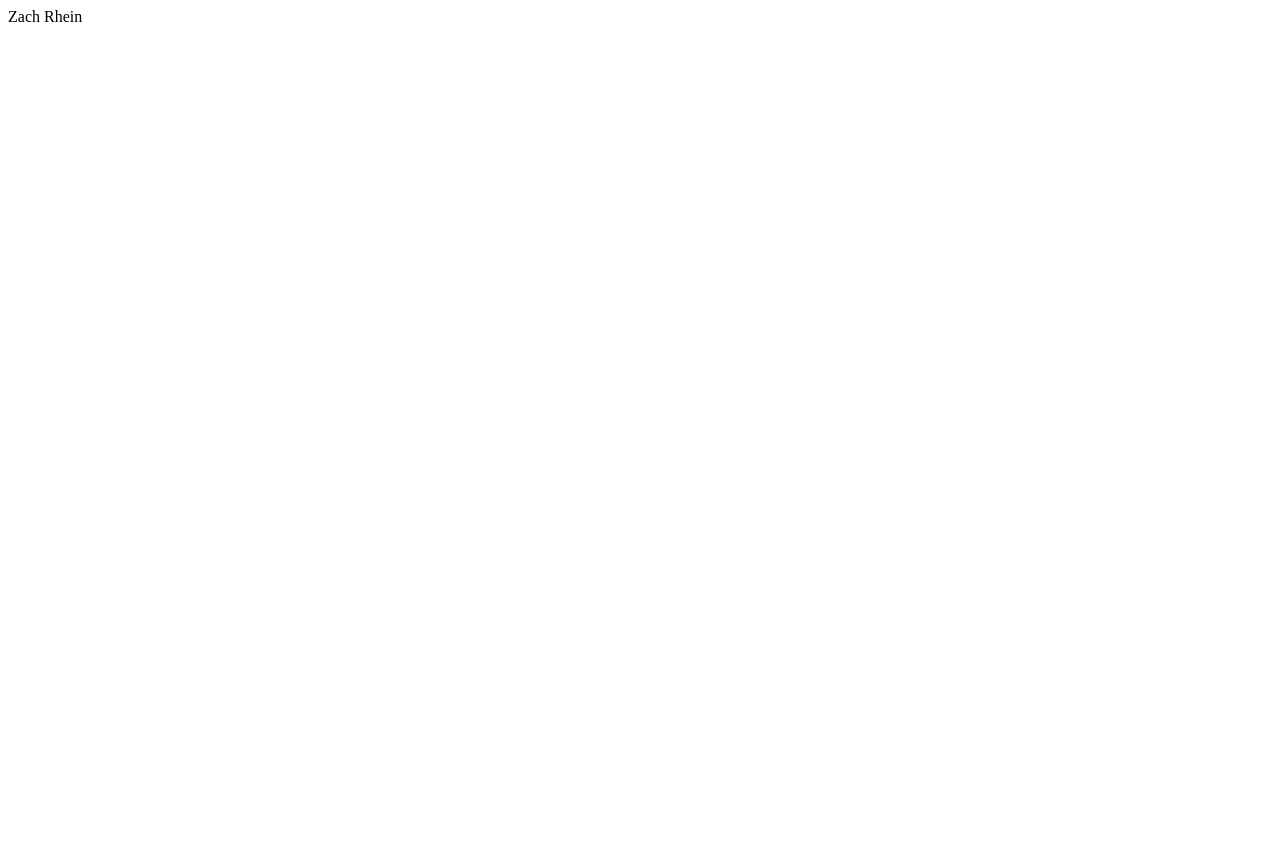
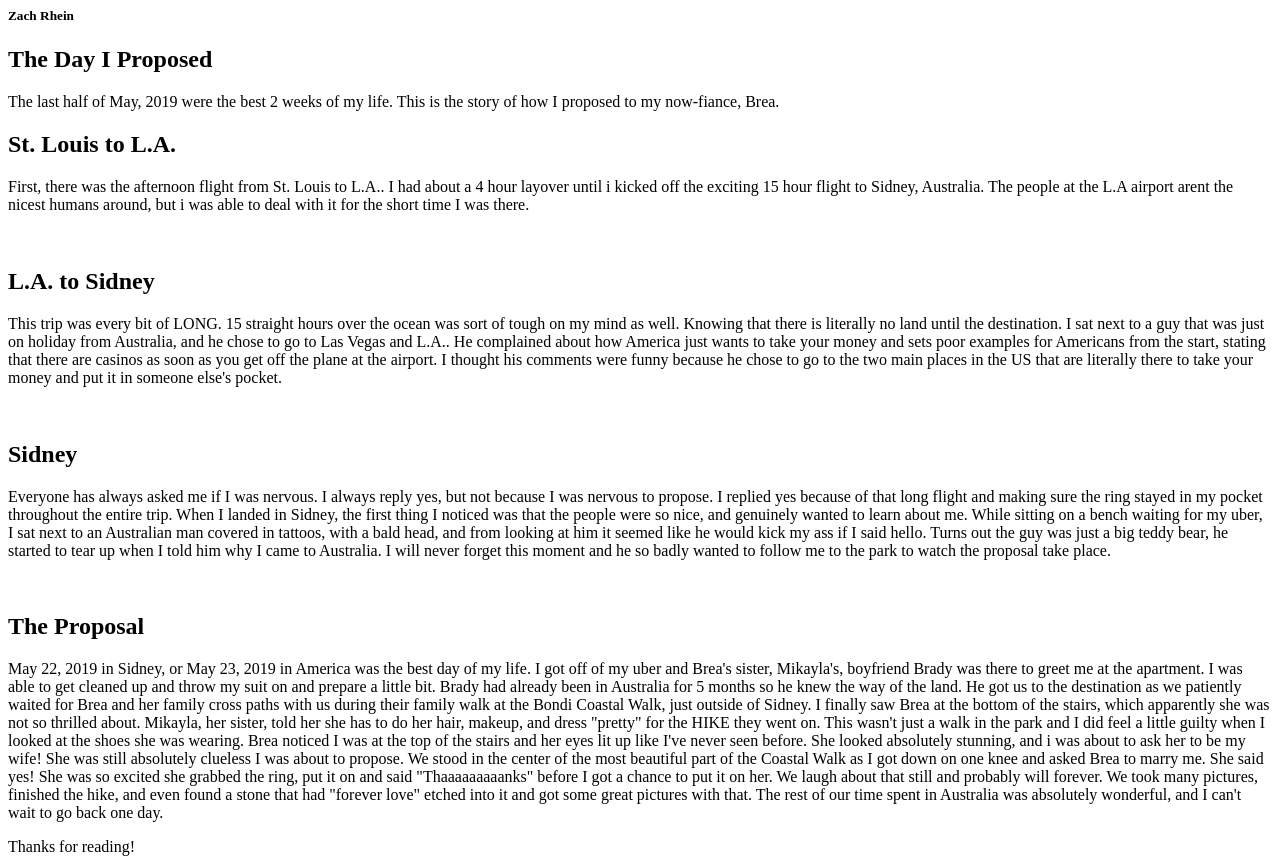
Before and after one commit to zachrhein/HTML-Me-Something, a plain HTML site: page index.html in a window 1280 px wide. Before the commit the page ends 800 px from the top, so only its background shows below. Drawn offline with Linux system fonts and the light colour scheme.

Commit message:
Finished work on HTML page

```diff
--- a/index.html
+++ b/index.html
@@ -1 +1,63 @@
-<p>Zach Rhein</p>
+<h5>Zach Rhein</h5>
+<html>
+<header>
+    <h2>The Day I Proposed</h2>
+</header>
+<main>
+<article>
+<body>
+
+    <p>The last half of May, 2019 were the best 2 weeks of my life.
+        This is the story of how I proposed to my now-fiance, Brea.</p>
+<h1>St. Louis to L.A.</h1>
+<p>First, there was the afternoon flight from St. Louis to L.A..
+    I had about a 4 hour layover until i kicked off the exciting 15 hour flight to Sidney, Australia.
+    The people at the L.A airport arent the nicest humans around, but i was able to deal with it for the short time I was there.</p>
+</article>
+<br/>
+<article>
+<h2>L.A. to Sidney</h2>
+<p>This trip was every bit of LONG. 15 straight hours over the ocean was sort of tough on my mind as well.
+    Knowing that there is literally no land until the destination. I sat next to a guy that was just on holiday
+    from Australia, and he chose to go to Las Vegas and L.A.. He complained about how America just wants to take
+    your money and sets poor examples for Americans from the start, stating that there are casinos as soon as you
+    get off the plane at the airport. I thought his comments were funny because he chose to go to the two main places
+    in the US that are literally there to take your money and put it in someone else's pocket.
+</p>
+</article>
+<br/>
+<article>
+<h2>Sidney</h2>
+<p>Everyone has always asked me if I was nervous. I always reply yes, but not because I was nervous to propose.
+    I replied yes because of that long flight and making sure the ring stayed in my pocket throughout the entire trip.
+    When I landed in Sidney, the first thing I noticed was that the people were so nice, and genuinely wanted to learn about me.
+    While sitting on a bench waiting for my uber, I sat next to an Australian man covered in tattoos, with a bald head, and from
+    looking at him it seemed like he would kick my ass if I said hello. Turns out the guy was just a big teddy bear, he started
+    to tear up when I told him why I came to Australia. I will never forget this moment and he so badly wanted to follow me to the
+    park to watch the proposal take place. </p>
+<br/>
+</article>
+<article>
+<h2>The Proposal</h2>
+<p>May 22, 2019 in Sidney, or May 23, 2019 in America was the best day of my life. I got off of my uber and Brea's sister, Mikayla's,
+    boyfriend Brady was there to greet me at the apartment. I was able to get cleaned up and throw my suit on and prepare a little bit.
+    Brady had already been in Australia for 5 months so he knew the way of the land. He got us to the destination as we patiently waited
+    for Brea and her family cross paths with us during their family walk at the Bondi Coastal Walk, just outside of Sidney. I finally saw Brea
+    at the bottom of the stairs, which apparently she was not so thrilled about. Mikayla, her sister, told her she has to do her hair, makeup,
+    and dress "pretty" for the HIKE they went on. This wasn't just a walk in the park and I did feel a little guilty when I looked at the shoes she was wearing.
+    Brea noticed I was at the top of the stairs and her eyes lit up like I've never seen before. She looked absolutely stunning, and i was
+    about to ask her to be my wife! She was still absolutely clueless I was about to propose. We stood in the center of the most beautiful part of
+    the Coastal Walk as I got down on one knee and asked Brea to marry me. She said yes! She was so excited she grabbed the ring, put it on and
+    said "Thaaaaaaaaanks" before I got a chance to put it on her. We laugh about that still and probably will forever. We took many pictures,
+    finished the hike, and even found a stone that had "forever love" etched into it and got some great pictures with that.
+    The rest of our time spent in Australia was absolutely wonderful, and I can't wait to go back one day.
+
+</p>
+</article>
+</main>
+</body>
+
+<footer>
+    Thanks for reading!
+</footer>
+</html>
```
Also changed, not shown: 1 other file.
